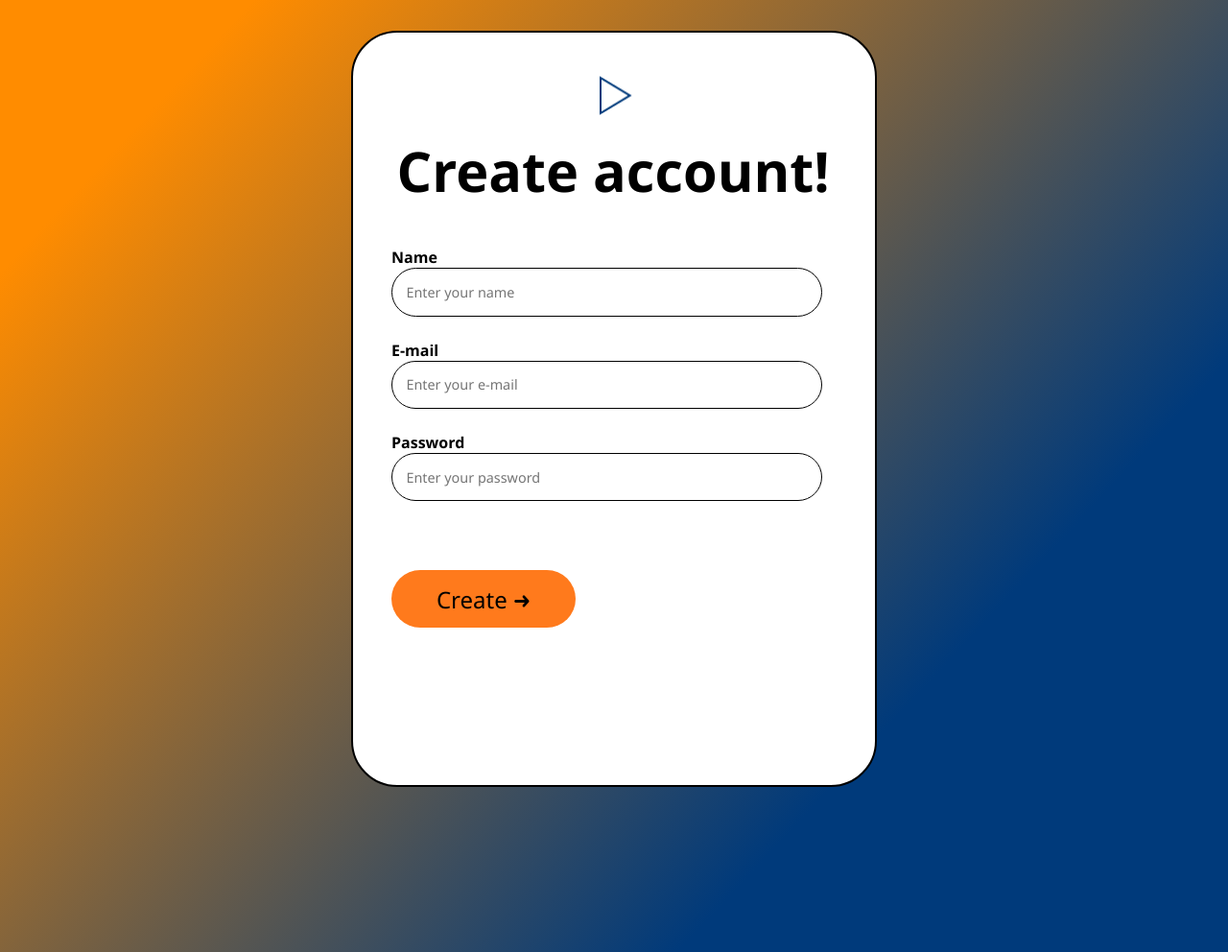
After one commit to senacrs-emti/2022-1M-projetodev-G2, a PHP site: page /formulario.php in a window 1280 px wide. The commit adds this page. Shown: the whole page at 96% size. Run offline with PHP 8.4, Linux system fonts and the light colour scheme.

Commit message:
formulario update

```diff
--- /dev/null
+++ b/assets/css/style2.css
@@ -0,0 +1,114 @@
+*{
+    margin: 0;
+    padding: 0;
+    font-family: 'Segoe UI', Tahoma, Geneva, Verdana, sans-serif;
+    color: black;
+}
+.pgn{
+    width: 100%;
+    height: 120%;
+    background: rgb(255,140,0);
+    background: linear-gradient(133deg, rgba(255,140,0,1) 0%, rgba(255,140,0,1) 12%, rgba(0,58,123,1) 74%);
+    padding-top: 2em;
+    display: flex;
+    justify-content: center;
+}
+.login{
+    height: 49em;
+    width: 34em;
+    border-radius: 3em;
+    border: 2px black solid;
+    background-color: white;
+}
+.imagem1{
+    height: 3.5em;
+    display: flex;
+    justify-content: center;
+    margin-top: 2.5em;
+}
+.forms{
+    width: 85%;
+    height: 70%;
+    margin-top: 0.5em;
+    margin-left: 2.5em;
+}
+.forms h2{
+    font-size: 3.6em;
+    text-align: center;
+    margin-bottom: 0.7em;
+}
+.forms h3{
+    font-size: 1em;
+}
+.forms input[type="text"]{
+    height: 3.5em;
+    width: 97%;
+    font-size: 0.9em;
+    padding-left: 1em;
+}
+.forms input[type="password"]{
+    height: 3.5em;
+    width: 97%;
+    font-size: 0.9em;
+    padding-left: 1em;
+}
+.nome{
+    margin-top: 1.5em;
+
+}
+#txtUser{
+    border: 1px black solid;
+    border-radius: 2em;
+}
+#txtEmail{
+    border: 1px black solid;
+    border-radius: 2em;
+}
+.senha{
+    border: 1px black solid;
+    border-radius: 2em;
+}
+.nome button{
+    height: 2em;
+    width: 9em;
+    background-color: transparent;
+    border: none;
+    margin-left: -1em;
+}
+#subBotao{
+    margin-block-start: 3em;
+    padding-block: none;
+    font-size: 1.5em;
+    color: rgb(0, 0, 0);
+    height: 2.5em;
+    width: 8em;
+    border: none;
+    border-radius: 2em;
+    background-color: rgb(255, 122, 28);
+}
+#subBotao:hover{
+    background-color: rgb(225, 118, 42);
+}
+.line{
+    width: 90%;
+    margin-left: 1.3em;
+}
+.login p{
+    margin-top: 2em;
+    margin-left: 5.6em;
+    font-size: 1.2em;
+}
+.img{
+    height: 6em;
+    width: 12.9em;
+    position: relative;
+    left: 25%;
+    bottom: 2%;
+}
+.img2{
+    height: 3em;
+    width: 3em;
+    position: relative;
+    bottom: 5%;
+    left: 10%;
+}
--- /dev/null
+++ b/config.php
@@ -0,0 +1 @@
+<
--- /dev/null
+++ b/formulario.php
@@ -0,0 +1,38 @@
+<html lang="en">
+<head>
+    <meta charset="UTF-8">
+    <meta http-equiv="X-UA-Compatible" content="IE=edge">
+    <meta name="viewport" content="width=device-width, initial-scale=1.0">
+    <link rel="stylesheet" href="./assets/css/style2.css">
+    <title>Document</title>
+</head>
+<body>
+    <section class="pgn">
+        <section class="login">
+            <div class="imagem1">
+                <img src="./img/icon.png" alt="icon" height="50.5em" width="50em">
+            </div>
+            <div class="forms">
+                <h2>Create account!</h2>
+                <div class="nome">
+                    <h3>Name</h3>
+                    <label for="txtUser"></label>
+                    <input type="text" id="txtUser" name="txtUser" required placeholder="Enter your name">
+                </div>
+                <div class="nome">
+                    <h3>E-mail</h3>
+                    <label for="txtEmail"></label>
+                    <input type="text" id="txtEmail" name="txtEmail" required placeholder="Enter your e-mail">
+                </div>
+                <div class="nome">
+                    <h3>Password</h3>
+                    <label for="pasSenha"></label>
+                    <input class="senha" type="password" id="pasSenha" name="pasSenha" required placeholder="Enter your password">
+                </div>
+                <input class="botao" type="submit" id="subBotao" name="subBotao" value="Create ➜">
+            </div>
+        </section>
+    </section>
+ <script src="script.js"></script>
+</body>
+</html>
--- a/includes/_header.php
+++ b/includes/_header.php
@@ -21,6 +21,7 @@
                 </ul>
             </nav>
         </div>
+
         <div class="search-box">
             <input type="text" class="search-txt" placeholder="Procurar">
             <a href="#" class="search-btn">
--- a/login.php
+++ b/login.php
@@ -25,10 +25,6 @@
                     <h3>Password</h3>
                     <label for="pasSenha"></label>
                     <input class="senha" type="password" id="senha" name="senha" required placeholder="Enter password">
-                    <button onclick="myFunction()">Show Password</button>
-                </div>
-                <div class="options">
-                    <a href="#">forget password?</a>
                 </div>
                     <center><input class="botao" type="submit" id="subBotao" name="subBotao" value="Sign in ➜"></center>
                 </div>
```
Also changed, not shown: assets/css/style.css (+1 -11 lines), img/user.png (added).
